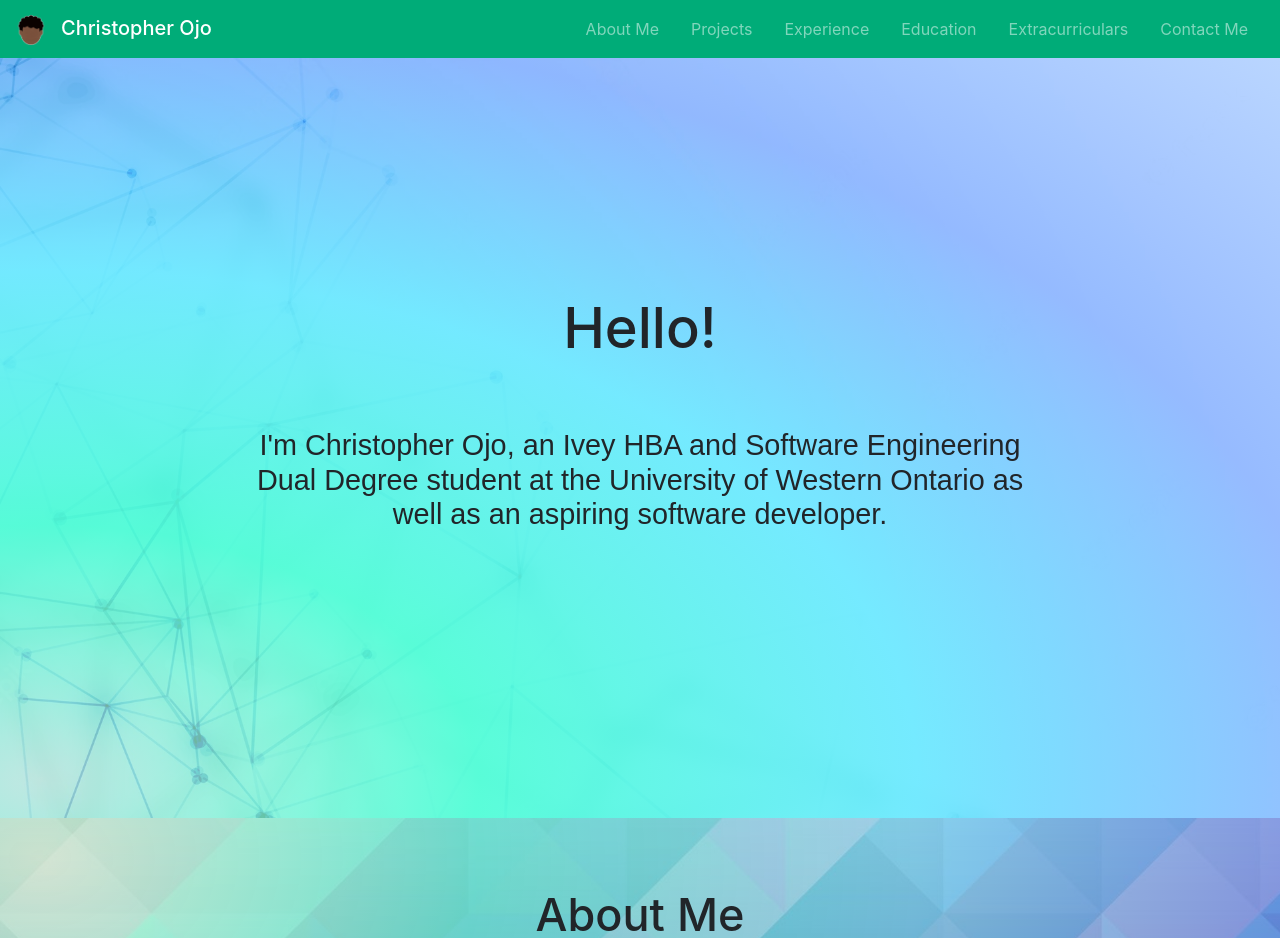
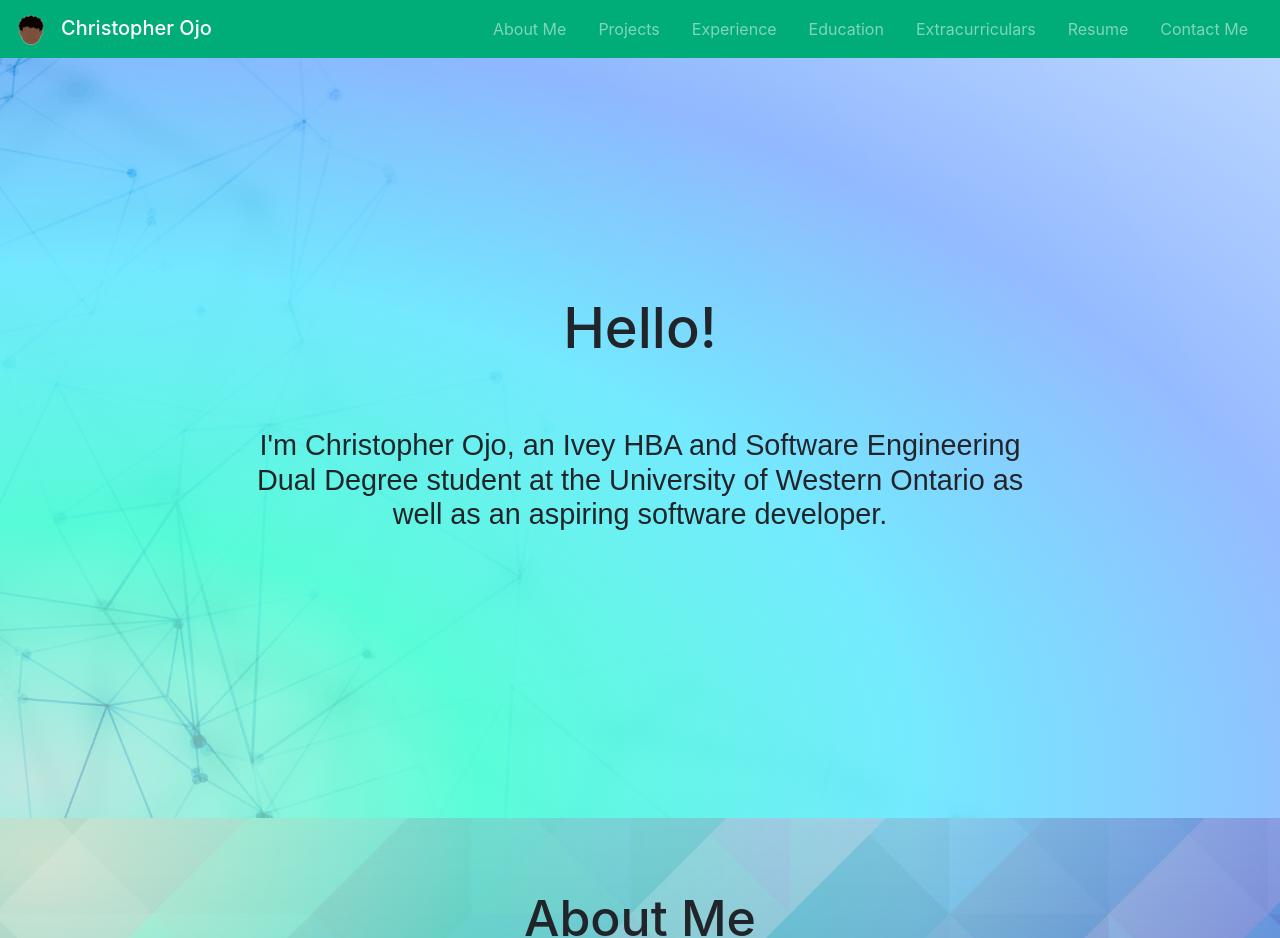
Before and after one commit to christopherojo/my-website, a React (Create React App) app: page /#/ in a window 1280 px wide. Shown: the top 938 px of the page. Built offline with nearby package versions, Linux system fonts and the light colour scheme.

Commit message:
Added Resume to Website

```diff
--- a/package.json
+++ b/package.json
@@ -12,6 +12,7 @@
     "react": "^18.2.0",
     "react-bootstrap": "^2.4.0",
     "react-dom": "^18.2.0",
+    "react-pdf": "^5.7.2",
     "react-router-dom": "^6.3.0",
     "react-router-hash-link": "^2.4.3",
     "react-scripts": "5.0.1",
--- a/src/Navigation/Navbar.js
+++ b/src/Navigation/Navbar.js
@@ -1,5 +1,6 @@
 import React from "react";
 import Logo from './NoFace.png';
+import MyResume from '../Pages/Files/Christopher Ojo Resume 2023-3.pdf';
 import { HashLink as Link } from 'react-router-hash-link';
 
 const Navbar = () => {
@@ -49,6 +50,11 @@ const Navbar = () => {
             </Link>
           </li>
           <li className="nav-item px-2">
+            <a className="nav-link" href={MyResume} target='_blank'>
+              Resume
+            </a>
+          </li>
+          <li className="nav-item px-2">
             <Link className="nav-link" to="#contact">
               Contact Me
             </Link>
--- a/src/Pages/Home.css
+++ b/src/Pages/Home.css
@@ -6,7 +6,7 @@ body {
 }
 
 .main h1{
-  font-size: 45px;
+  font-size: 50px;
   padding-bottom: 10px;
 }
 
@@ -301,7 +301,7 @@ hl {
 .experience h1 {
   padding: 20px;
   width: 20vw;
-  min-width: 250px;
+  min-width: 280px;
 }
 
 .education-title {
```
Also changed, not shown: 2 other files (tests, documents, lock files or other folders).
